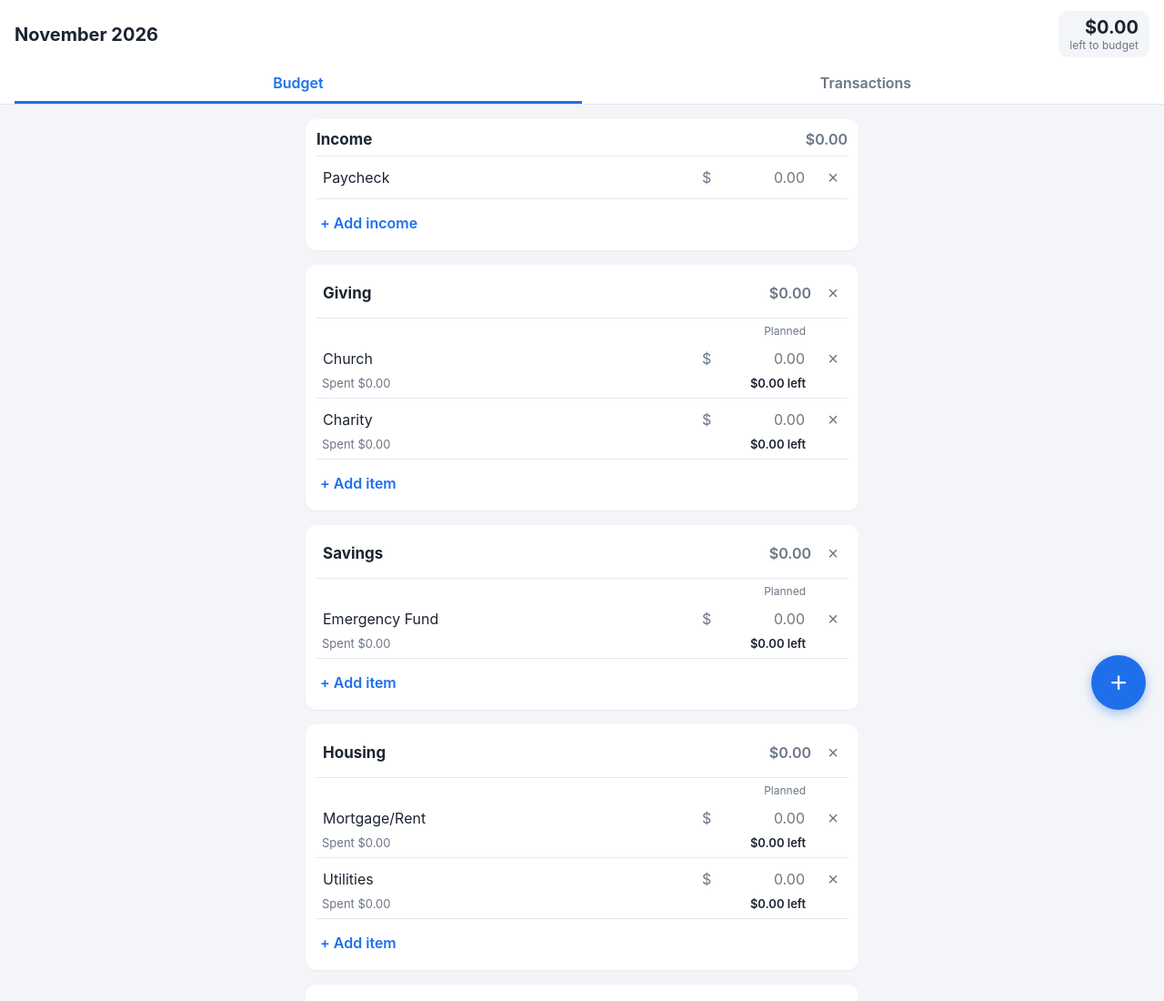
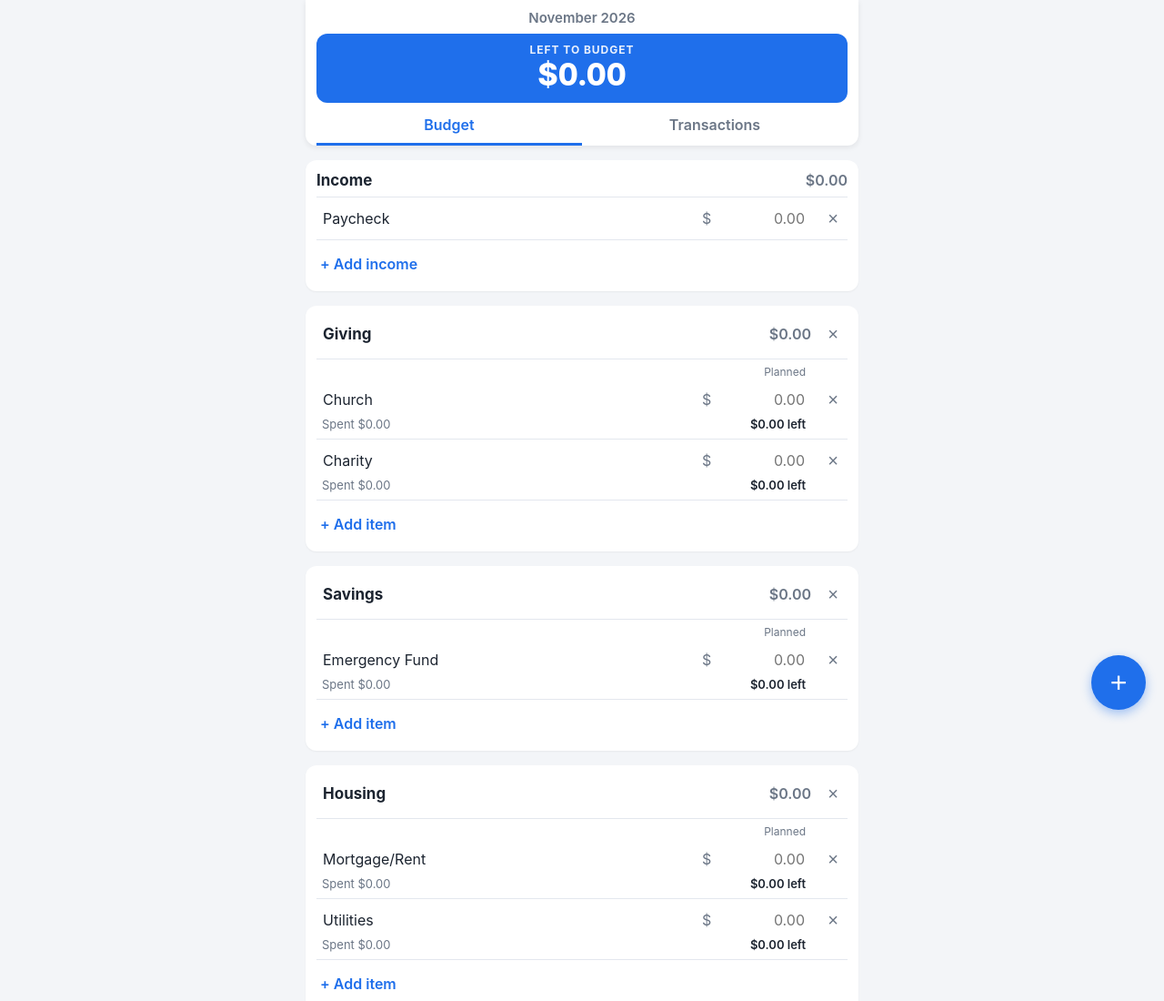
Before and after one commit to zeroleftapp/zeroleftapp.github.io, a plain HTML site: page index.html in a window 1280 px wide. Shown: the top 1100 px of the page at 91% size. Drawn offline with Linux system fonts and the light colour scheme.

Commit message:
Header matches budget column width; bigger left-to-budget panel
Co-Authored-By: Claude Opus 5.5 <noreply@anthropic.com>

```diff
--- a/app.js
+++ b/app.js
@@ -159,8 +159,8 @@ function updateTotals() {
   box.classList.toggle("over", left < 0);
   document.getElementById("ltb-label").textContent =
     left === 0 && incomeTotal > 0 ? "Every dollar has a job!"
-    : left < 0 ? "over budget"
-    : "left to budget";
+    : left < 0 ? "Over budget"
+    : "Left to budget";
 }
 
 // ===== Budget view =====
--- a/index.html
+++ b/index.html
@@ -9,18 +9,19 @@
 </head>
 <body>
   <!-- Top bar: month name, "left to budget" and the view tabs -->
+  <!-- The header box is as wide as the budget column below it -->
   <header class="topbar">
-    <div class="topbar-row">
+    <div class="topbar-box">
       <h1 id="month-title">Budget</h1>
       <div id="left-to-budget" class="ltb">
+        <span id="ltb-label" class="ltb-label">Left to budget</span>
         <span id="ltb-amount" class="ltb-amount">$0.00</span>
-        <span id="ltb-label" class="ltb-label">left to budget</span>
       </div>
+      <nav class="tabs">
+        <button class="tab active" data-view="budget">Budget</button>
+        <button class="tab" data-view="transactions">Transactions</button>
+      </nav>
     </div>
-    <nav class="tabs">
-      <button class="tab active" data-view="budget">Budget</button>
-      <button class="tab" data-view="transactions">Transactions</button>
-    </nav>
   </header>
 
   <main>
--- a/styles.css
+++ b/styles.css
@@ -23,39 +23,62 @@ body {
 
 [hidden] { display: none !important; }
 
-/* Sticky top bar so "left to budget" is always visible */
+/* Sticky top bar so "left to budget" is always visible.
+   The outer bar has the page color (hides content scrolling under it);
+   the white box inside is exactly as wide as the cards below. */
 .topbar {
   position: sticky;
   top: 0;
   z-index: 10;
+  max-width: 640px;
+  margin: 0 auto;
+  padding: 0 16px;
+  background: var(--bg);
+}
+.topbar-box {
+  padding: 10px 12px 0;
+  border-radius: 0 0 12px 12px;
   background: var(--card);
-  border-bottom: 1px solid var(--line);
+  box-shadow: 0 2px 6px rgba(0, 0, 0, 0.08);
 }
-.topbar-row {
-  display: flex;
-  align-items: center;
-  justify-content: space-between;
-  gap: 12px;
-  padding: 12px 16px 8px;
+.topbar h1 {
+  margin: 0 0 8px;
+  font-size: 15px;
+  font-weight: 600;
+  color: var(--muted);
+  text-align: center;
 }
-.topbar h1 { margin: 0; font-size: 20px; }
 
+/* The big "left to budget" panel. Blue = still money to assign,
+   green = exactly zero (done!), red = planned more than income. */
 .ltb {
   display: flex;
   flex-direction: column;
-  align-items: flex-end;
-  padding: 6px 12px;
-  border-radius: 10px;
-  background: var(--bg);
+  align-items: center;
+  padding: 10px 12px 12px;
+  border-radius: 12px;
+  background: var(--blue);
+  color: #fff;
+  transition: background-color 0.3s;
 }
-.ltb-amount { font-size: 20px; font-weight: 700; }
-.ltb-label { font-size: 12px; color: var(--muted); }
-.ltb.zero { background: var(--green); color: #fff; }
-.ltb.zero .ltb-label { color: #fff; }
-.ltb.over .ltb-amount { color: var(--red); }
+.ltb-label {
+  font-size: 12px;
+  font-weight: 700;
+  letter-spacing: 0.08em;
+  text-transform: uppercase;
+  opacity: 0.9;
+}
+.ltb-amount {
+  font-size: 34px;
+  font-weight: 800;
+  line-height: 1.15;
+  font-variant-numeric: tabular-nums;
+}
+.ltb.zero { background: var(--green); }
+.ltb.over { background: var(--red); }
 
 /* Budget / Transactions tabs */
-.tabs { display: flex; padding: 0 16px; }
+.tabs { display: flex; margin-top: 4px; }
 .tab {
   flex: 1;
   padding: 10px;
```
